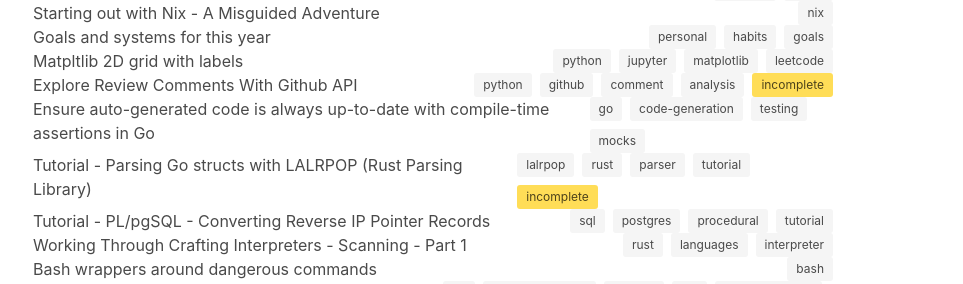
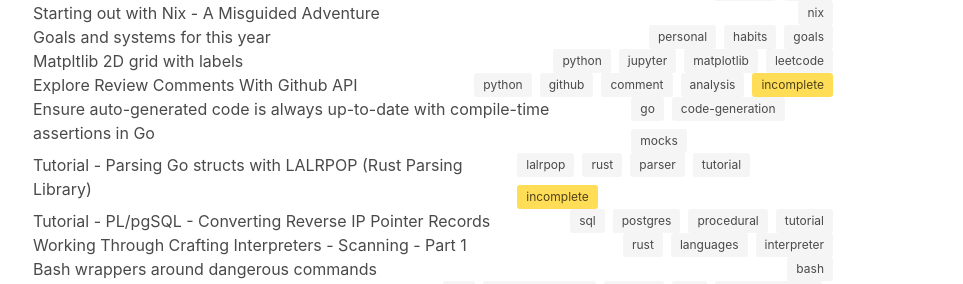
Before and after one commit to arashout/arashout.site, a Jekyll site: the page built from index.html, in a window 1280 px wide. Shown: the part 1704-1988 px from the top of the page, without its empty margins (157-1120 px from the left). Built offline with Jekyll 4.4.1, drawn with Linux system fonts in a browser that asks for light colours.

Commit message:
Remove tags

```diff
--- a/_posts/2020-07-28-ensure-auto-gen-up-to-date.md
+++ b/_posts/2020-07-28-ensure-auto-gen-up-to-date.md
@@ -2,7 +2,8 @@
 layout: post
 title: Ensure auto-generated code is always up-to-date with compile-time assertions in Go
 permalink: posts/ensure-auto-gen-up-date
-tags: ['go', 'code-generation', 'testing', 'mocks']
+published: true
+tags: ['go', 'code-generation', 'mocks']
 ---
 
 # Introduction
```
